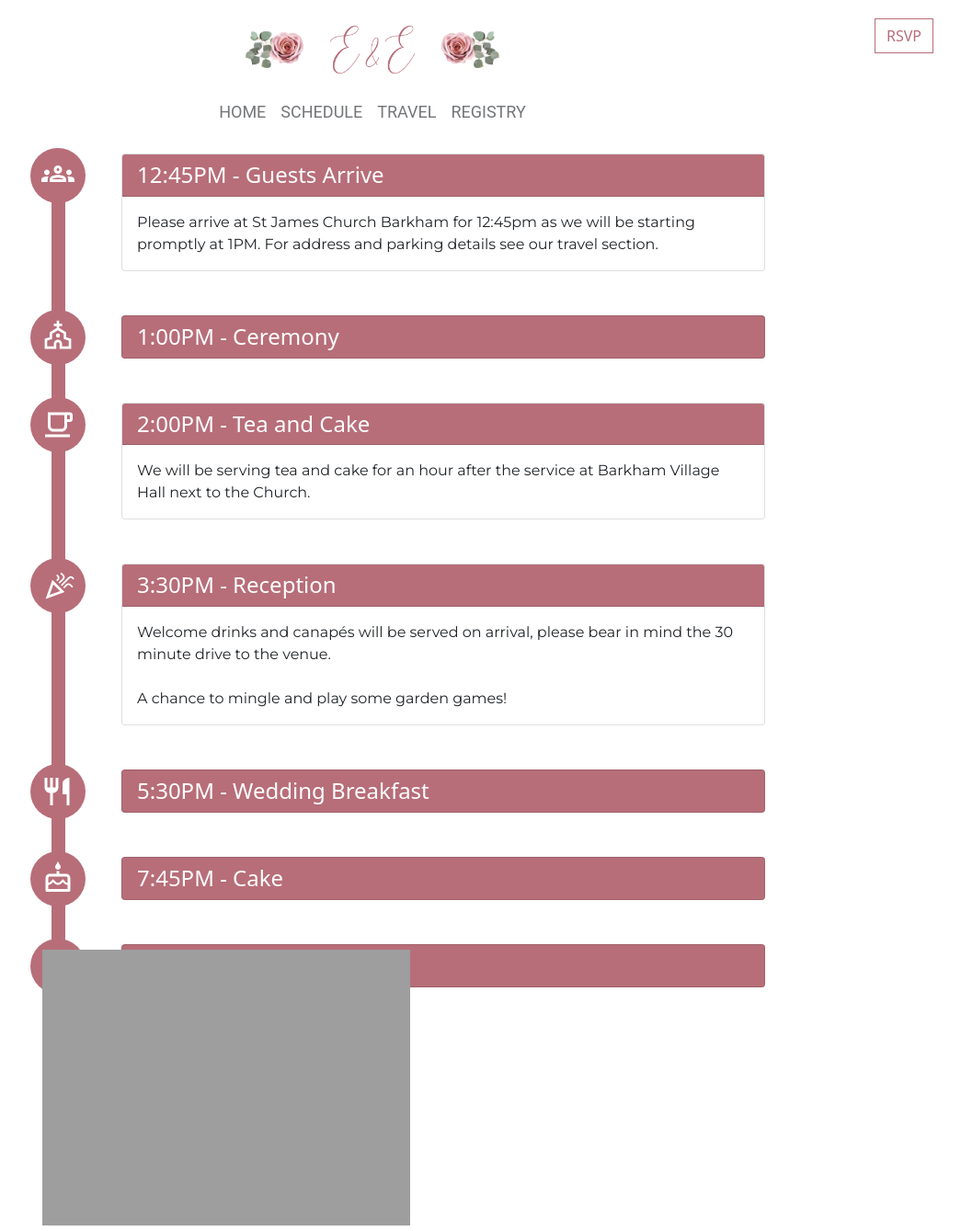
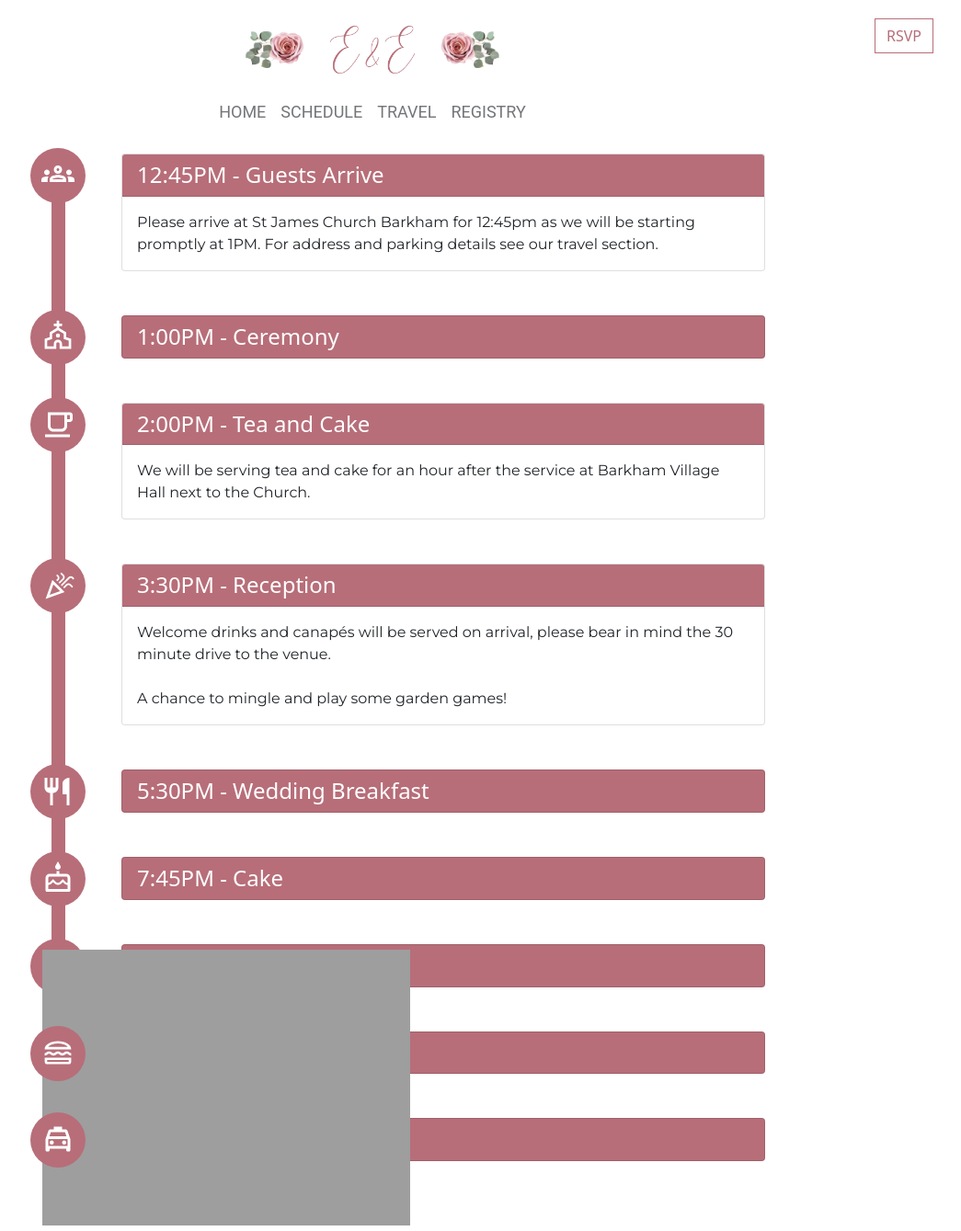
Before and after one commit to elliotJHarding/wedding, a Django app: page / in a window 1280 px wide, after a click on "SCHEDULE". Shown: the whole page at 92% size, without its empty margins (235-1280 px from the left). Run offline with Django 4.2, Linux system fonts and the light colour scheme; parts of the project's set-up code (start-up, migrations or seed data) failed here and were passed over; some libraries are stand-ins or nearby versions; grey boxes are pictures that could not be loaded.

Commit message:
Various updates

```diff
--- a/rsvp/models.py
+++ b/rsvp/models.py
@@ -8,6 +8,7 @@ class Guest(models.Model):
     full_name = models.CharField(max_length=100, default="")
     has_plus1 = models.BooleanField(default=False)
     added_plus1 = models.BooleanField(default=False)
+    email = models.CharField(max_length=100, default="")
     responded = models.BooleanField(default=False)
     attending = models.BooleanField(default=None, null=True)
     vegetarian = models.BooleanField(default=None, null=True)
--- a/rsvp/static/css/style.css
+++ b/rsvp/static/css/style.css
@@ -200,6 +200,25 @@ body.rsvp {
     padding-top: 12px;
     z-index: 2;
 }
+#evening-food-timeline::before {
+    content: url("/static/img/lunch_dining_white_36dp.svg");
+    position: absolute;
+    /*left:-100px;*/
+    top: var(--schedule-align-top);
+    padding-left: 12px;
+    padding-top: 11px;
+    z-index: 2;
+}
+
+#goodnight-timeline::before {
+    content: url("/static/img/local_taxi_white_36dp.svg");
+    position: absolute;
+    /*left:-100px;*/
+    top: var(--schedule-align-top);
+    padding-left: 12px;
+    padding-top: 11px;
+    z-index: 2;
+}
 
 .light-title {
     margin-bottom: 0;
--- a/rsvp/views.py
+++ b/rsvp/views.py
@@ -1,10 +1,12 @@
 from django.shortcuts import render
+from django.template.loader import render_to_string
 from rsvp.registry import get_products
 from rsvp.guest_io import import_guest_csv
 from django.http import *
 from rsvp.models import Guest, Response
 import json
 from django.http import JsonResponse
+from django.core.mail import send_mail
 
 
 def rsvp(request):
@@ -78,6 +80,7 @@ def submit_rsvp(request):
         if response.can_attend:
             guest.vegetarian = response.vegetarian
             guest.dietary_reqs = response.dietary_reqs
+            guest.email = response.email
         guest.save()
 
         if guest.has_plus1:
@@ -95,6 +98,22 @@ def submit_rsvp(request):
                         full_name=plus_one_name
                     )
                     guest.added_plus1 = True
+        context = {'diet': response.dietary_reqs, 'note': response.note, 'veg': response.note, 'attend': response.can_attend}
+        send_mail(
+            subject='Thanks for Responding',
+            message='Thankyou for Responding',
+            from_email='info@elliotandemmawedding.com',
+            recipient_list=[response.email],
+            html_message=render_to_string('templates/rsvp/emails/response.html', context=context)
+
+        )
+        send_mail(
+            subject=f"{Guest.full_name} responded",
+            message=f"{Guest.full_name}, attending: {Guest.attending}, veg: {Guest.vegetarian}, email: {Guest.email}",
+            from_email='info@elliotandemmawedding.com',
+            recipient_list=['elliotandemmawedding@gmail.com'],
+            html_message=render_to_string('templates/rsvp/emails/response_info.html')
+        )
 
     return JsonResponse({'id': guest.id})
 
--- a/templates/rsvp/home/_registry.html
+++ b/templates/rsvp/home/_registry.html
@@ -8,7 +8,7 @@
     </p>
     <p class="text-center">14 Hart Dyke Close</p>
     <p class="text-center">Wokingham</p>
-    <p class="text-center mb-3">RG14 2HQ</p>
+    <p class="text-center mb-3">RG41 2HQ</p>
 
     <hr class="horizontal-ln">
 
--- a/templates/rsvp/home/_schedule.html
+++ b/templates/rsvp/home/_schedule.html
@@ -51,6 +51,12 @@
             <div id="first-dance-timeline" class="card mb-5 timeline-item timeline-icon card-header mauve-header">
                 <h4 class="card-title light-title">8:00PM - First Dance</h4>
             </div>
+            <div id="evening-food-timeline" class="card mb-5 timeline-item timeline-icon card-header mauve-header">
+                <h4 class="card-title light-title">9:00PM - Evening Food</h4>
+            </div>
+            <div id="goodnight-timeline" class="card mb-5 timeline-item timeline-icon card-header mauve-header">
+                <h4 class="card-title light-title">11:30PM - Goodnight</h4>
+            </div>
         </div>
 
     </div>
--- a/templates/rsvp/home/_travel.html
+++ b/templates/rsvp/home/_travel.html
@@ -31,7 +31,7 @@
             <div class="card-body">
                 <p>The Old Rectory Berkshire</p>
                 <p>Rectory Road</p>
-                <p>Padworth CCommon</p>
+                <p>Padworth Common</p>
                 <p>RG7 4JD</p>
                 <hr class="horizontal-ln"/>
                 {% load static %}
@@ -51,12 +51,26 @@
 
 
 </div>
-<div class="row">
+<div class="row mb-3">
     <div class="col-xl mt-3">
         <div class="card">
             <div class="card-header mauve-header">
                 <h3 class="light-title">Accommodation</h3>
             </div>
+            <div class="card-body">
+                <p>Nearby Hotels:</p>
+            </div>
         </div>
     </div>
+    <div class="col-xl mt-3">
+        <div class="card">
+            <div class="card-header mauve-header">
+                <h3 class="light-title">Taxis</h3>
+            </div>
+            <div class="card-body">
+                <p>Nearby Hotels:</p>
+            </div>
+        </div>
+    </div>
+
 </div>
```
Also changed, not shown: templates/rsvp/emails/response.html (added, +10 -0 lines), templates/rsvp/emails/response_info.html (added, +10 -0 lines), templates/rsvp/rsvp/rsvp.html (+15 -8 lines), wedding/settings.py (+7 -0 lines), rsvp/migrations/0005_guest_email.py (added), rsvp/static/img/local_taxi_white_36dp.svg (added), rsvp/static/img/lunch_dining_white_36dp.svg (added), 1 other file.
